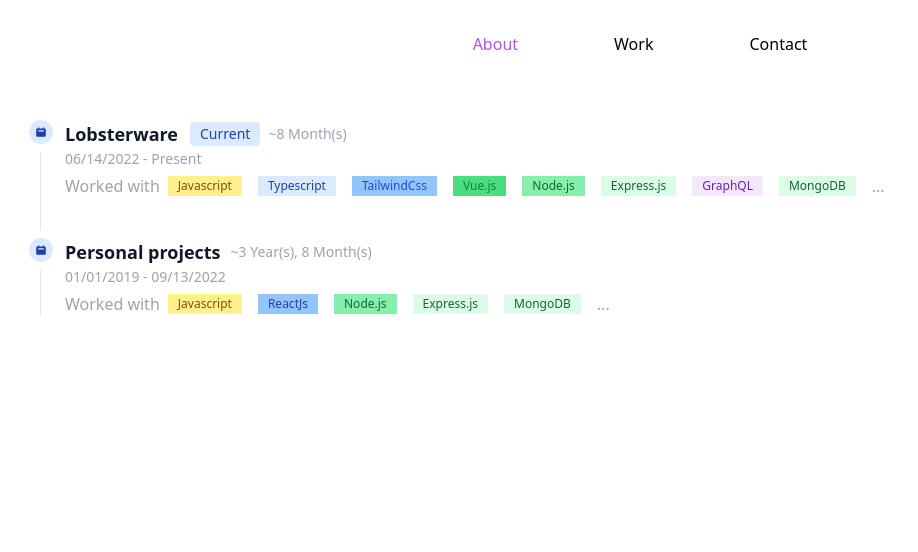
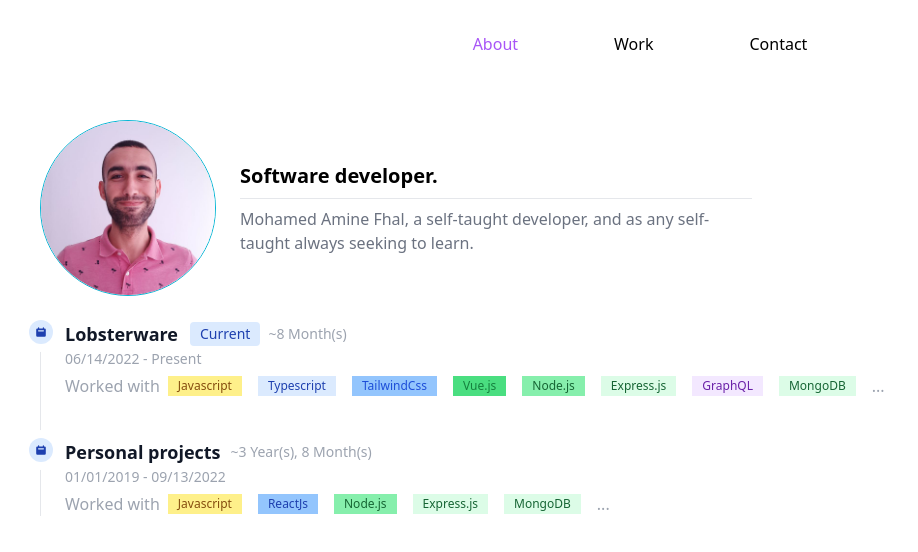
Before and after one commit to medaminefh/medaminefh.github.io, a Vue app: page / in a window 1280 px wide. Shown: the top 552 px of the page, without its empty margins (0-918 px from the left). Built offline with nearby package versions, Linux system fonts and the light colour scheme.

Commit message:
add my photo

```diff
--- a/src/components/about.vue
+++ b/src/components/about.vue
@@ -80,6 +80,29 @@ const state = {
 };
 </script>
 <template>
+  <div class="space-y-6">
+    <div class="flex flex-col md:flex-row gap-6 items-center">
+      <div
+        class="rounded-full overflow-hidden border border-cyan-500 w-44 h-44"
+      >
+        <img
+          loading="lazy"
+          src="../assets/photo.jpg"
+          alt="Mohamed amine fh photo"
+          class="w-44 bg-contain"
+        />
+      </div>
+      <div class="flex flex-col gap-y-2 max-w-lg">
+        <h3 class="text-xl font-semibold text-center md:text-start">
+          Software developer.
+        </h3>
+        <hr />
+        <p class="text-gray-500">
+          Mohamed Amine Fhal, a self-taught developer, and as any self-taught
+          always seeking to learn.
+        </p>
+      </div>
+    </div>
     <ol class="relative border-l border-gray-200">
       <li
         v-for="(experience, index) in state.experiences"
@@ -135,4 +158,5 @@ const state = {
         </p>
       </li>
     </ol>
+  </div>
 </template>
```
Also changed, not shown: src/assets/photo.jpg (added). Lines whose indentation alone changed are shown as unchanged.
